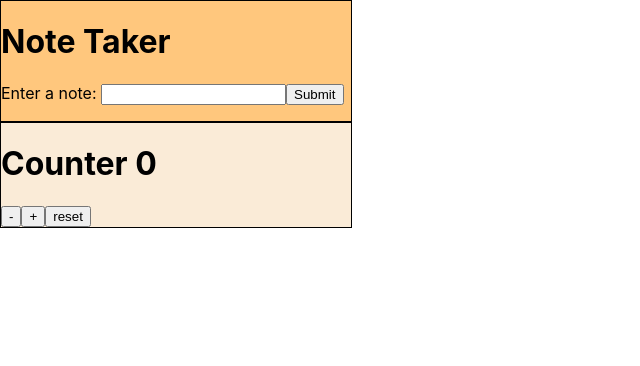
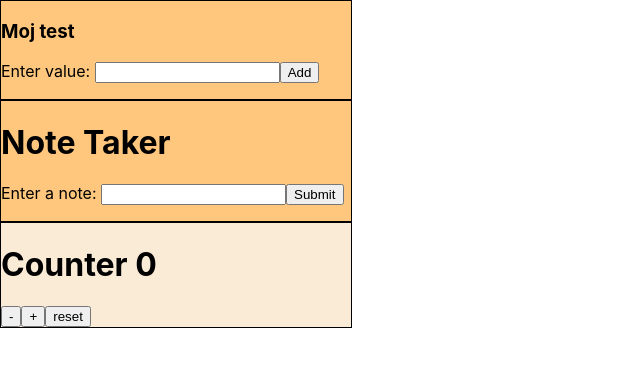
Before and after one commit to bokigolic/react-practice, a React (Create React App) app: page / in a window 1280 px wide. Shown: the top 366 px of the page, without its empty margins (0-640 px from the left). Built offline with nearby package versions, Linux system fonts and the light colour scheme.

Commit message:
second example prectice create

```diff
--- a/src/App.js
+++ b/src/App.js
@@ -2,12 +2,14 @@ import logo from './logo.svg';
 import './App.css';
 import Test from './component/Test';
 import NoteTaker from './component/NoteTaker';
+import Test2 from './component/Test2';
 
 
 function App() {
   return (
     <div className="App">
       <>
+        <Test2 />
         <NoteTaker />
         <Test />
       </>
--- a/src/component/NoteTaker.js
+++ b/src/component/NoteTaker.js
@@ -13,10 +13,7 @@ const NoteTaker = () => {
     const newNote = {
       id: uuidv4(),
       text: input
-
-
     }
-
 
     setNotes([...notes, newNote])
 
--- /dev/null
+++ b/src/component/Test2.js
@@ -0,0 +1,46 @@
+import { useState } from "react";
+import { v4 as uuidv4 } from 'uuid';
+
+
+
+const Test2 = () => {
+
+  const [input, setInput] = useState();
+  const [dugme, setDugme] = useState([])
+
+  const handleChange = (e) => {
+    setInput(e.target.value)
+  }
+
+  const handleClick = (e) => {
+    e.preventDefault()
+
+    const unos = {
+      id: uuidv4(),
+      text: input
+    }
+
+    setDugme([...dugme, unos])
+  }
+  return (
+    <div className="note">
+      <h3>Moj test</h3>
+      <label>Enter value: </label>
+      <input
+        type='text'
+        value={input}
+        onChange={handleChange}
+
+
+      />
+      <button type="button" onClick={handleClick}>Add</button>
+
+      <ol>
+        {dugme.map(note => (
+          <li key={note.id}>{note.text} {note.number}</li>
+        ))}
+      </ol>
+    </div>
+  )
+}
+export default Test2;
```
